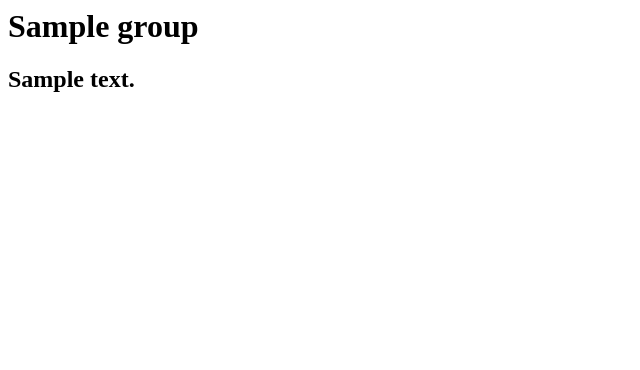
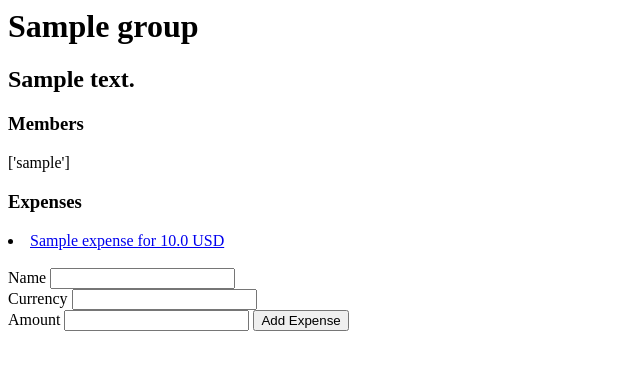
Before and after one commit to Radami/expense_share, a Django app: page /splittime/group/1/ in a window 1280 px wide. Shown: the top 370 px of the page, without its empty margins (0-640 px from the left). Run offline with Django 5.2, Linux system fonts and the light colour scheme; tables that the repository leaves empty hold one stand-in row (values such as "Sample post").

Commit message:
Switch project to generic views

```diff
--- a/splittime/admin.py
+++ b/splittime/admin.py
@@ -1,8 +1,9 @@
 from django.contrib import admin
 
-from .models import Group, GroupMembership
+from .models import Group, GroupMembership, Expense
 
 # Register your models here.
 
 admin.site.register(Group)
 admin.site.register(GroupMembership)
+admin.site.register(Expense)
--- a/splittime/models.py
+++ b/splittime/models.py
@@ -5,8 +5,6 @@ from django.utils import timezone
 from django.db.models import UniqueConstraint
 
 # Create your models here.
-
-
 
 class Group(models.Model):
     creator = models.ForeignKey('auth.User', related_name='user_location',
@@ -41,4 +39,4 @@ class Expense(models.Model):
     group = models.ForeignKey(Group, related_name='expense_group', on_delete=models.CASCADE)
 
     def __str__(self):
-        return self.name + " for " + self.amount + " " + self.currency
+        return self.name + " for " + str(self.amount) + " " + self.currency
--- /dev/null
+++ b/splittime/templates/splittime/expense_details.html
@@ -0,0 +1 @@
+{{ expense }}
--- a/splittime/templates/splittime/group_details.html
+++ b/splittime/templates/splittime/group_details.html
@@ -1,3 +1,23 @@
 <h1>{{ group.name }}</h1>
 
 <h2>{{ group.description }}</h2>
+
+<h3>Members</h3>
+{{ members }}
+<h3>Expenses</h3>
+{% for expense in expenses %}
+    <li> <a href="{% url 'splittime:expense_details' expense.id %}">{{ expense }}</a></li>
+{% endfor %}
+<br/>
+<form action="{% url 'splittime:add_expense' group.id %}" method="post">
+{% csrf_token %}
+<filedset>
+    <label for="expense_name">Name</label>
+    <input type="text" id="expense_name" name="expense_name">  <br/>
+    <label for="expense_currency">Currency</label>
+    <input type="text" id="expense_currency" name="expense_currency"> <br />
+    <label for="expense_amount">Amount</label>
+    <input type="text" id="expense_amount" name="expense_amount">
+</filedset>
+<input type="submit" value="Add Expense">
+</form>
--- a/splittime/urls.py
+++ b/splittime/urls.py
@@ -5,11 +5,11 @@ from . import views
 app_name = "splittime"
 urlpatterns = [
     # ex: /splittime
-    path("", views.index, name="index"),
+    path("", views.IndexView.as_view(), name="index"),
     # ex: /splittime/group/5
-    path("group/<int:group_id>/", views.group_details, name="group_details"),
+    path("group/<int:pk>/", views.GroupDetailsView.as_view(), name="group_details"),
     # ex: /splittime/expense/5
-    path("expense/<int:group_id>/", views.expense_details),
+    path("expense/<int:pk>/", views.ExpenseDetailsView.as_view(), name="expense_details"),
     # es: /splittime/group/5/add_expense
-    path("group/<int:group_id>/add_expese", views.add_expense)
+    path("group/<int:group_id>/add_expense", views.add_expense, name="add_expense")
 ]
--- a/splittime/views.py
+++ b/splittime/views.py
@@ -1,24 +1,58 @@
-from django.http import HttpResponse
+from typing import Any
+from django.http import HttpResponse, HttpResponseRedirect
 from django.shortcuts import get_object_or_404,render
+from django.urls import reverse
+from django.views import generic
 
-from .models import Group
+from .models import Group, GroupMembership, Expense
 
-def index(request):
-    latest_group_list = Group.objects.order_by("-creation_date")[:5]
-    context = {
-        "latest_group_list": latest_group_list
-    }
-    return render(request, "splittime/index.html", context)
+class IndexView(generic.ListView):
+    template_name = "splittime/index.html"
+    context_object_name = "latest_group_list"
 
-def group_details(request, group_id):
+    def get_queryset(self):
+        """Return the last five climbing sessions"""
+        return Group.objects.order_by('-creation_date')[:7]
+
+    def get_context_data(self, **kwargs):
+        context = super(IndexView, self).get_context_data(**kwargs)
+        latest_group_list = Group.objects.order_by("-creation_date")[:5]
+        context = {
+            "latest_group_list": latest_group_list
+        }
+        return context
+
+class GroupDetailsView(generic.DetailView):
+    model = Group
+    template_name = "splittime/group_details.html"
+
+    def get_context_data(self, **kwargs: Any) -> dict[str, Any]:
+        context = super(GroupDetailsView, self).get_context_data(**kwargs)
+        group = Group.objects.get(pk=self.kwargs['pk'])
+        group_memberships = GroupMembership.objects.filter(group=group)
+        members = [gm.member.username for gm in group_memberships]
+
+        expenses = Expense.objects.filter(group=group)
+        context = {
+            "group": group,
+            "members": members,
+            "expenses": expenses
+        }
+        return context
+
+class ExpenseDetailsView(generic.DetailView):
+    model = Expense
+    template_name = "splittime/expense_details.html"
+
+
+def add_expense(request, group_id):
     group = get_object_or_404(Group, pk=group_id)
-    context = {
-        "group": group
-    }
-    return render(request, "splittime/group_details.html", context)
 
-def expense_details(request, expense_id):
-    return HttpResponse("You're looking at expense %s" % expense_id)
+    expense = Expense()
+    expense.name = request.POST["expense_name"]
+    expense.currency = request.POST["expense_currency"]
+    expense.amount = request.POST["expense_amount"]
+    expense.group = group
+    expense.save()
 
-def add_expense(request):
-    return HttpResponse("You are trying to add an expense")
+    return HttpResponseRedirect(reverse("splittime:group_details", args=(group_id,)))
```
